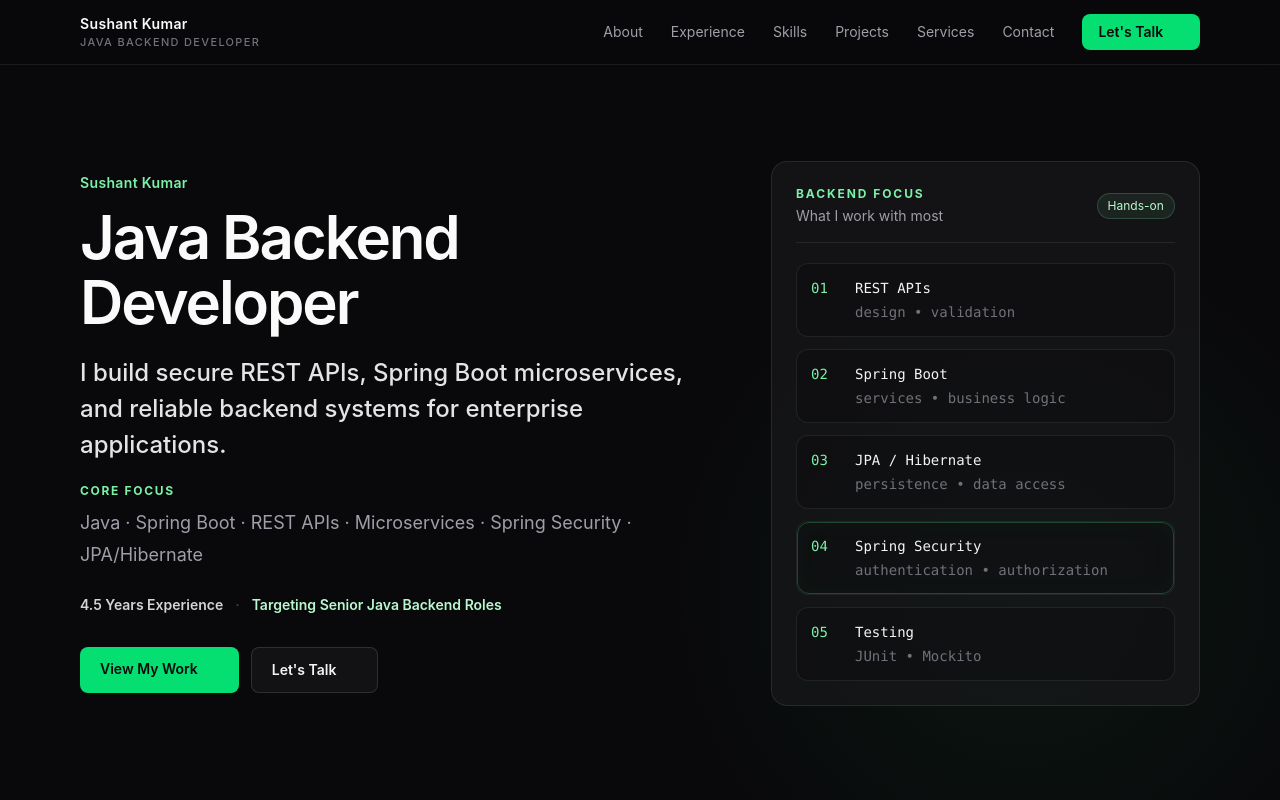
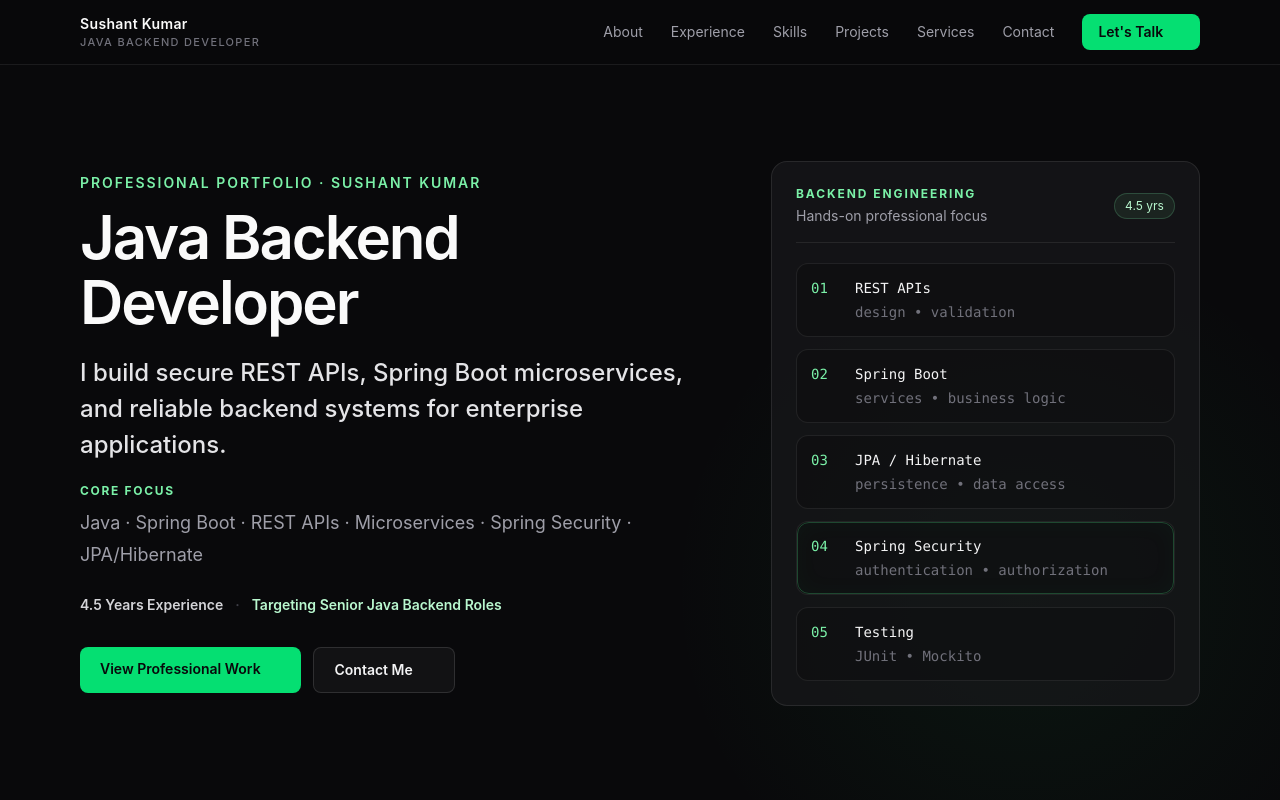
Before and after one commit to sushantapi/sushant-portfolio-v1, a React (Vite) app: page / in a window 1280 px wide. Shown: the top 800 px of the page. Built offline with nearby package versions, Linux system fonts and the light colour scheme.

Commit message:
feat: make hero explicitly recruiter-first

```diff
--- a/src/sections/Hero.tsx
+++ b/src/sections/Hero.tsx
@@ -12,7 +12,7 @@ export function Hero() {
   return (
     <section id="top" className="section-shell grid min-h-[calc(100vh-4rem)] items-center gap-12 py-16 lg:grid-cols-[1.2fr_.8fr] lg:py-20">
       <div>
-        <p className="hero-enter hero-delay-1 text-sm font-semibold tracking-wide text-green-300">{siteConfig.name}</p>
+        <p className="hero-enter hero-delay-1 text-sm font-semibold uppercase tracking-[0.14em] text-green-300">Professional Portfolio · {siteConfig.name}</p>
         <h1 className="hero-enter hero-delay-2 mt-3 max-w-4xl text-4xl font-semibold tracking-[-0.035em] text-zinc-50 sm:text-5xl lg:text-6xl lg:leading-[1.08]">
           {siteConfig.title}
         </h1>
@@ -33,8 +33,8 @@ export function Hero() {
         </div>
 
         <div className="hero-enter hero-delay-6 mt-8 flex flex-wrap gap-3">
-          <a href="#projects" className="rounded-lg bg-green-400 px-5 py-3 text-sm font-semibold text-zinc-950 transition hover:bg-green-300">View My Work <span className="cta-arrow" aria-hidden="true">→</span></a>
-          <a href="#contact" className="rounded-lg border border-white/12 bg-white/4 px-5 py-3 text-sm font-semibold text-zinc-100 transition hover:bg-white/8">Let's Talk <span className="cta-arrow" aria-hidden="true">→</span></a>
+          <a href="#projects" className="rounded-lg bg-green-400 px-5 py-3 text-sm font-semibold text-zinc-950 transition hover:bg-green-300">View Professional Work <span className="cta-arrow" aria-hidden="true">→</span></a>
+          <a href="#contact" className="rounded-lg border border-white/12 bg-white/4 px-5 py-3 text-sm font-semibold text-zinc-100 transition hover:bg-white/8">Contact Me <span className="cta-arrow" aria-hidden="true">→</span></a>
           {siteConfig.resumeAvailable && (
             <a href={siteConfig.resumeUrl} className="px-2 py-3 text-sm font-medium text-zinc-400 underline decoration-zinc-700 underline-offset-4 hover:text-zinc-100">Download Resume</a>
           )}
@@ -44,10 +44,10 @@ export function Hero() {
       <div className="hero-panel card p-5 sm:p-6" aria-label="Core backend focus">
         <div className="flex items-center justify-between border-b border-white/8 pb-4">
           <div>
-            <p className="text-xs font-bold uppercase tracking-[0.16em] text-green-300">Backend Focus</p>
-            <p className="mt-1 text-sm text-zinc-400">What I work with most</p>
+            <p className="text-xs font-bold uppercase tracking-[0.16em] text-green-300">Backend Engineering</p>
+            <p className="mt-1 text-sm text-zinc-400">Hands-on professional focus</p>
           </div>
-          <span className="rounded-full border border-green-300/20 bg-green-300/8 px-2.5 py-1 text-xs text-green-200">Hands-on</span>
+          <span className="rounded-full border border-green-300/20 bg-green-300/8 px-2.5 py-1 text-xs text-green-200">4.5 yrs</span>
         </div>
         <div className="mt-5 space-y-3 font-mono text-xs sm:text-sm">
           {backendFocus.map(([step, title, detail], index) => (
```
